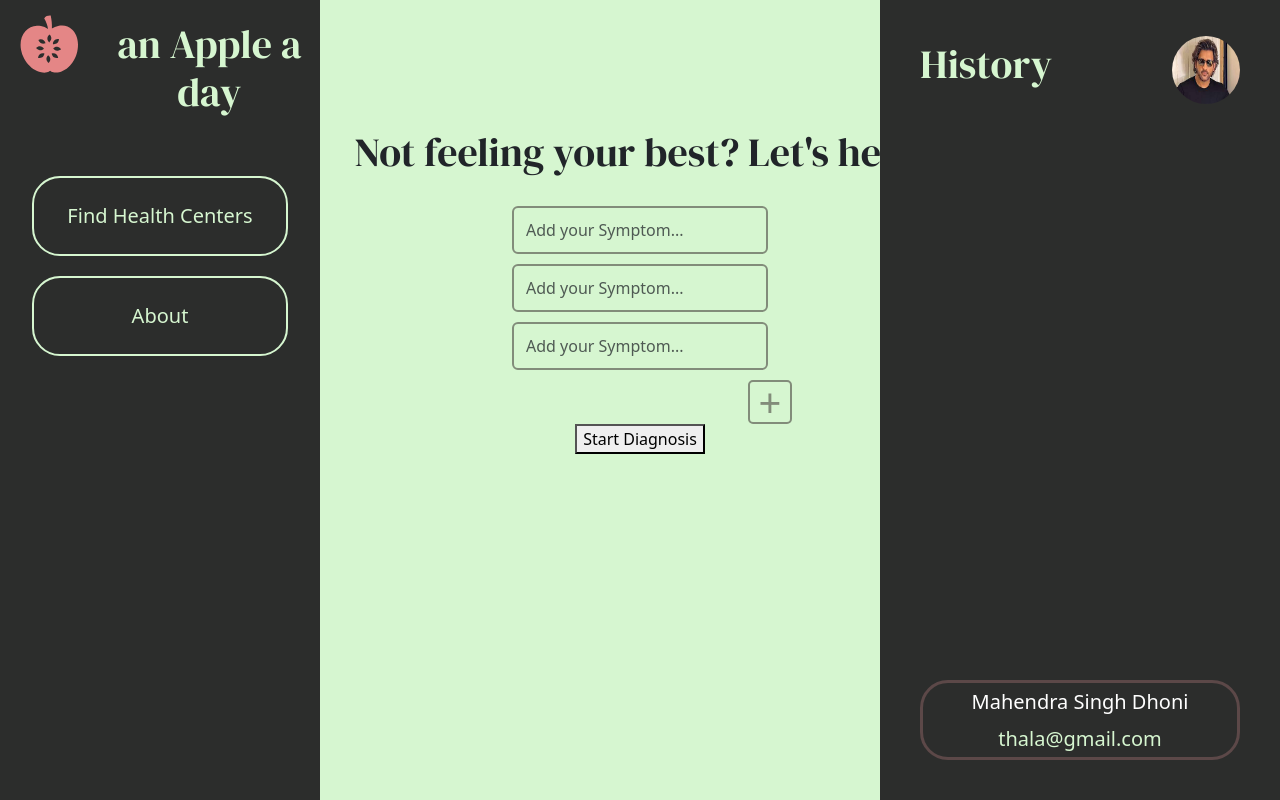
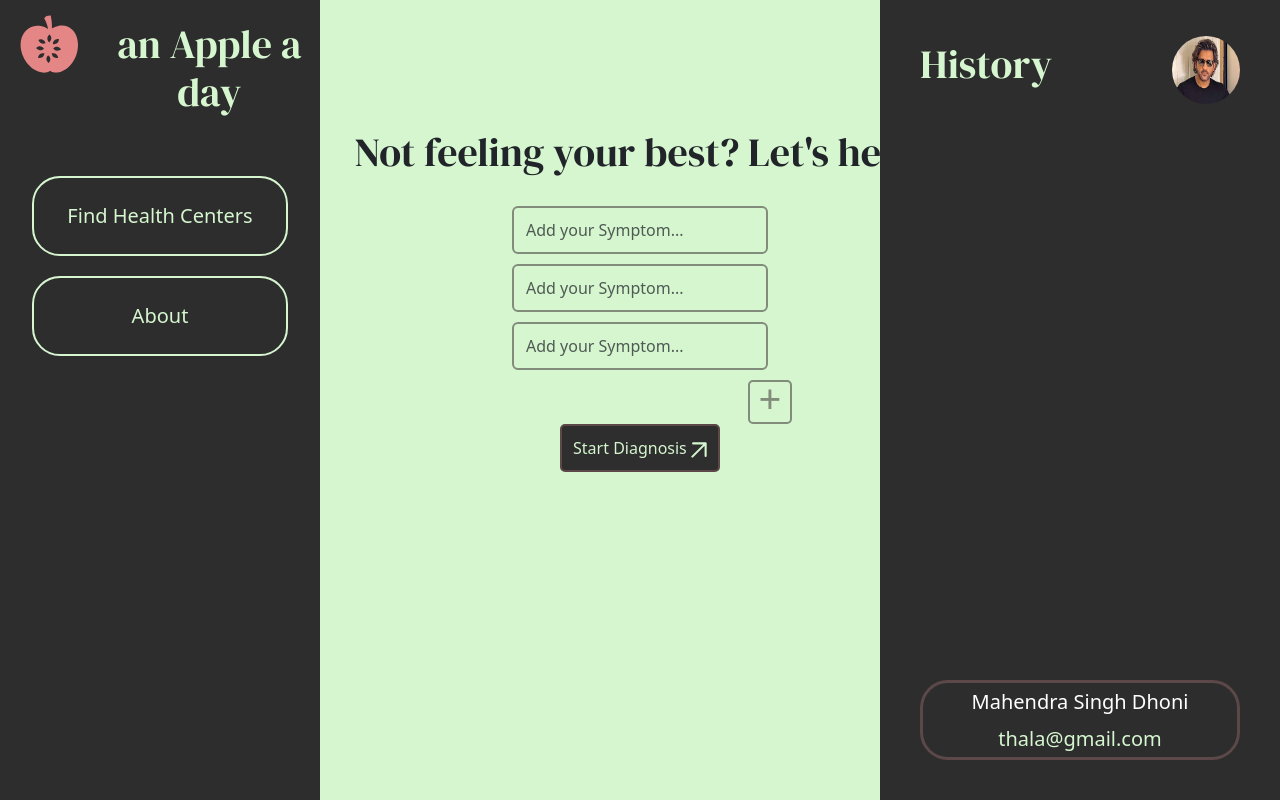
Before and after one commit to siripiripiri/JavaChips, a React (Vite) app: page /home in a window 1280 px wide. Built offline with nearby package versions, Linux system fonts and the light colour scheme.

Commit message:
Adding css to homepage

```diff
--- a/src/components/HomePage.jsx
+++ b/src/components/HomePage.jsx
@@ -1,8 +1,19 @@
-import React from 'react'
+import React, { useState } from 'react'
 import { useNavigate } from 'react-router-dom'
 
 const HomePage = () => {
     const navigate = useNavigate();
+    const [inputList, setInputList] = useState(['']);
+
+    const addInput = () => {
+        setInputList([...inputList, ''])
+      };
+
+    const handleInputChange = (index, value) => {
+    const newList = [...inputList];
+    newList[index] = value;
+    setInputList(newList);
+    };
   return (
         <div className='home'>
             <nav id='sidebar'>
@@ -39,9 +50,15 @@ const HomePage = () => {
                     <h1 className='catchphrase'>Not feeling your best? Let's help.</h1>
                     <input type='text' placeholder='Add your Symptom...' className='form-control form-control-md symptom' />
                     <input type='text' placeholder='Add your Symptom...' className='form-control form-control-md symptom' />
-                    <input type='text' placeholder='Add your Symptom...' className='form-control form-control-md symptom' />
-                    <button className='add'>+</button><br />
-                    <button>Start Diagnosis</button>
+                    {inputList.map((input, index) => (
+                        <div key={index}>
+                        <input type='text' placeholder='Add your Symptom...' className='form-control form-control-md symptom' />
+                        </div>
+                    ))}
+                    <button className='add' onClick={addInput}>+</button><br />
+                    <button className='diagnosis'>Start Diagnosis   <svg  className="up" xmlns="http://www.w3.org/2000/svg" width="16" height="16" viewBox="0 0 23 23" fill="none">
+<path d="M1.9901 21.0304L21.0275 1.99298M21.0275 1.99298L21.0275 19.9727M21.0275 1.99298L3.04773 1.99298" stroke="#D6F6D0" stroke-width="3" stroke-linecap="round" stroke-linejoin="round"/>
+</svg></button>
                 </div>
                 <div className='output'>
 
--- a/src/styles/App.css
+++ b/src/styles/App.css
@@ -32,6 +32,16 @@
     color: #828C7A;
     font-size: 40px;
     line-height: 0px;
+    padding-bottom: 10px;
+}
+
+.diagnosis{
+    width: 25%;
+    height: 48px;
+    border-radius: 5px;
+    background-color: #2D2E2D;
+    color: #D6F6D0;
+    border: 2px solid #5C4848 !important;
 }
 
 .profilepic{
@@ -42,6 +52,7 @@
 .home{
     background-color: #D6F6D0;
     height: 100vh;
+    overflow: auto;
 }
 
 #sidebar ul.components {
```
Also changed, not shown: src/images/Vector.svg (added).
